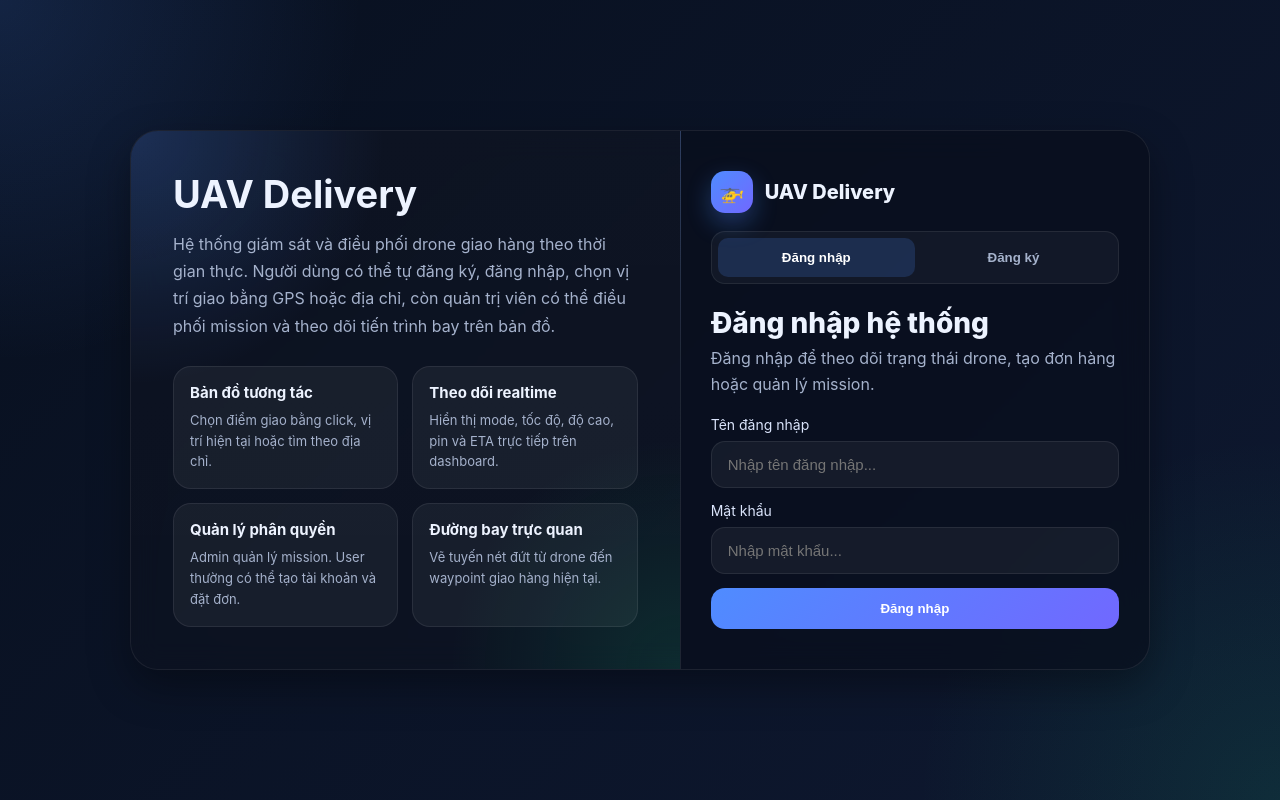
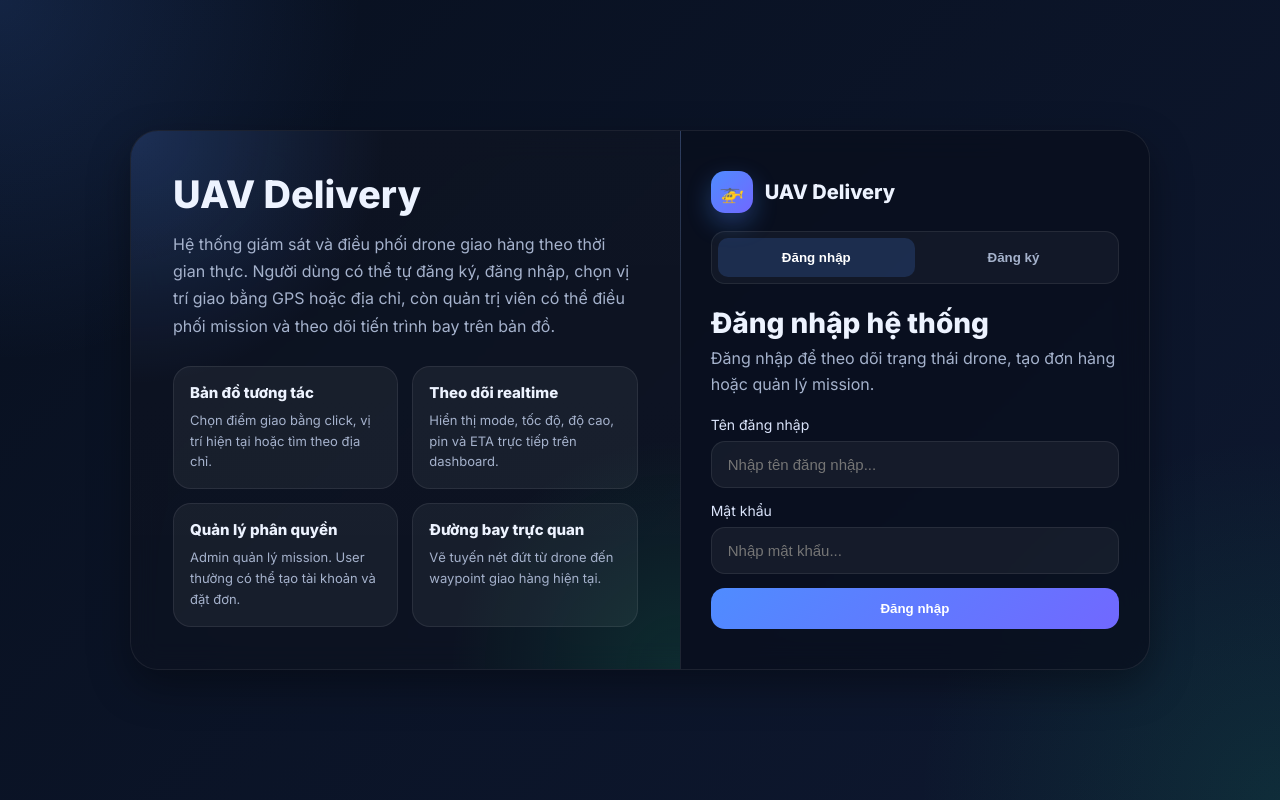
Before and after one commit to v1ethoang/uav-frontend, a plain HTML site: page index.html in a window 1280 px wide. Drawn offline with nearby package versions, Linux system fonts and the light colour scheme.

Commit message:
update frontend

```diff
--- a/index.html
+++ b/index.html
@@ -7,6 +7,7 @@
 
   <link rel="stylesheet" href="https://unpkg.com/leaflet@1.9.4/dist/leaflet.css" />
   <script src="https://unpkg.com/leaflet@1.9.4/dist/leaflet.js"></script>
+  <link href="https://fonts.googleapis.com/css2?family=Inter:wght@300;400;600;800&display=swap" rel="stylesheet">
 
   <style>
     :root{
@@ -33,7 +34,7 @@
       margin:0;
       padding:0;
       height:100%;
-      font-family: Inter, Arial, sans-serif;
+      font-family: 'Inter', system-ui, -apple-system, sans-serif;
       color:var(--text);
       background:
         radial-gradient(circle at top left, rgba(79,140,255,.16), transparent 24%),
```
